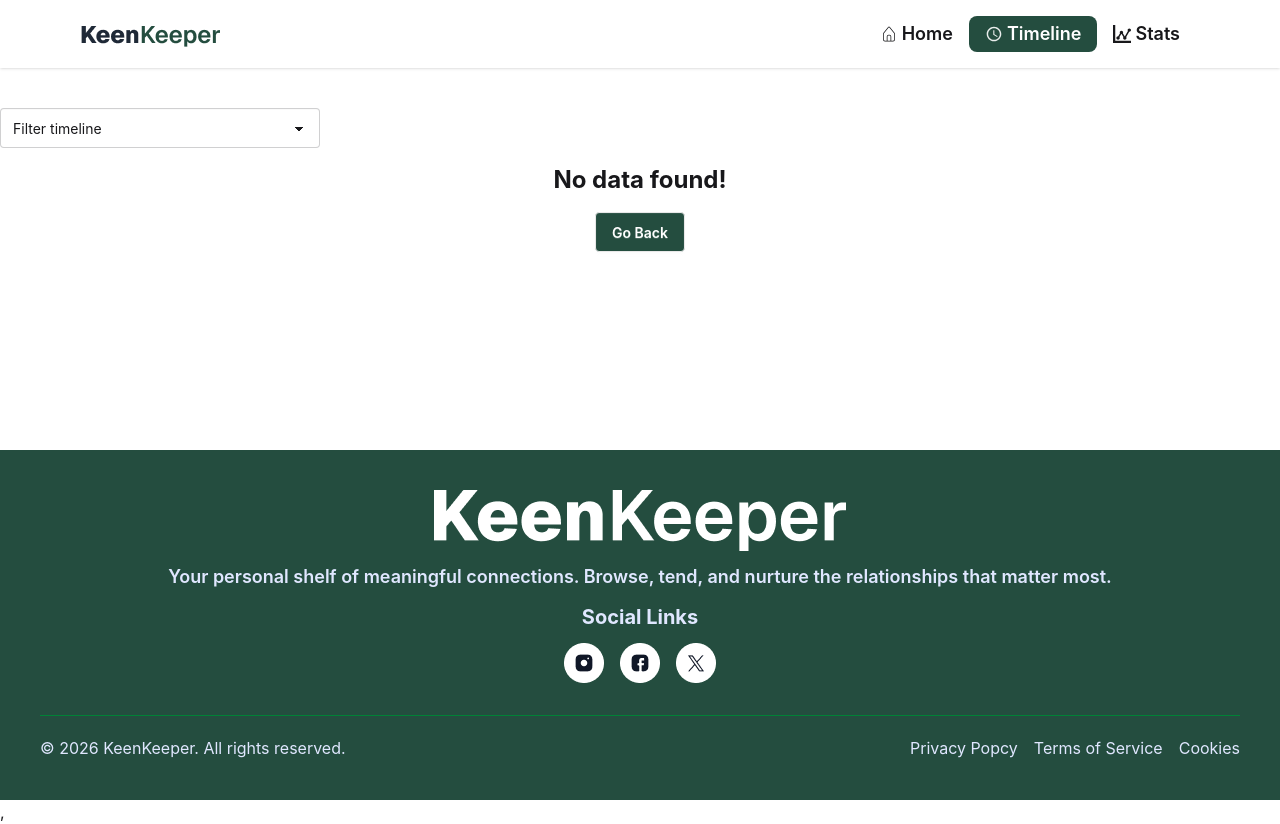
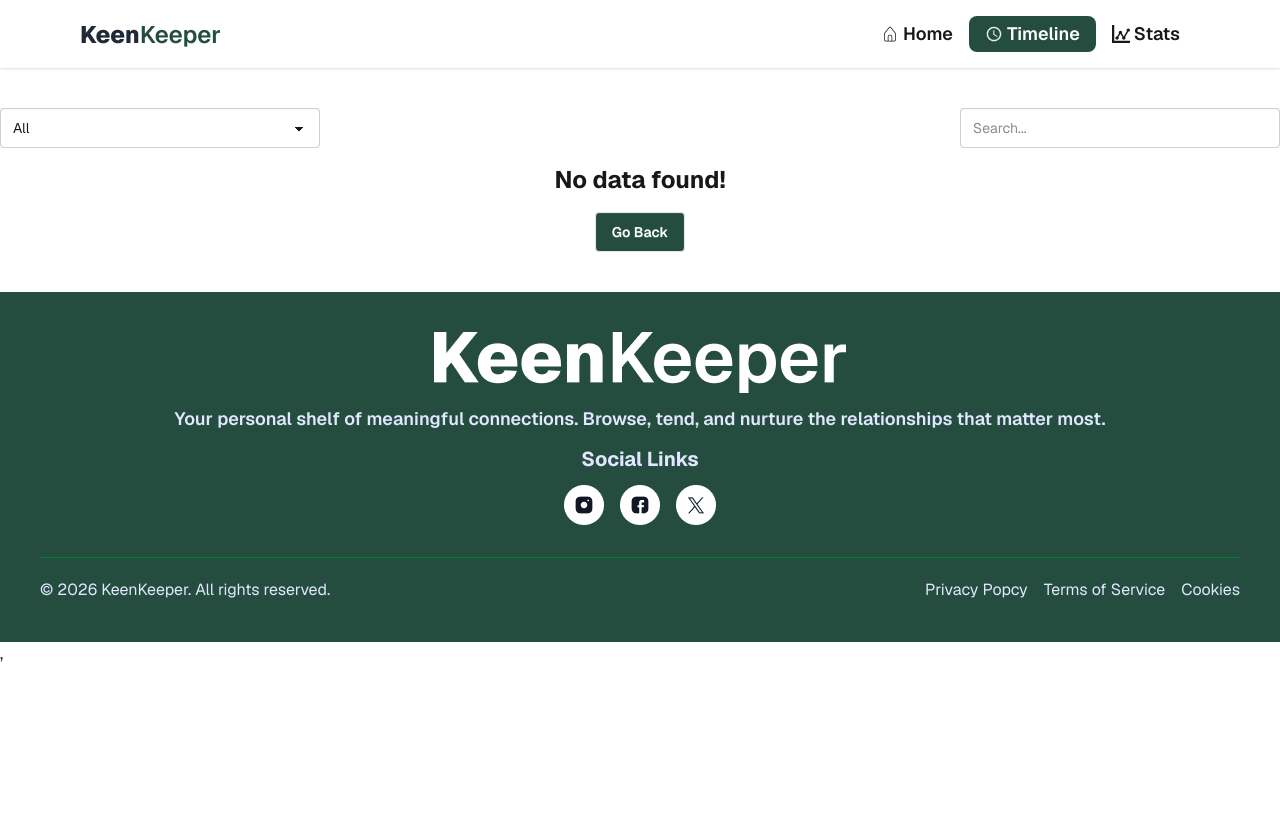
Before and after one commit to asrahat/keen-keeper-a7, a React (Vite) app: page /selectedFriends in a window 1280 px wide. After the commit the page ends 800 px from the top, so only its background shows below. Built offline with nearby package versions, Linux system fonts and the light colour scheme.

Commit message:
readme file added

```diff
--- a/src/index.css
+++ b/src/index.css
@@ -1,2 +1,7 @@
+@import url('https://fonts.googleapis.com/css2?family=Geist:wght@100..900&display=swap');
 @import "tailwindcss";
 @plugin "daisyui";
+
+*{
+      font-family: "Geist", sans-serif;
+}
--- a/src/layout/Root.jsx
+++ b/src/layout/Root.jsx
@@ -1,15 +1,13 @@
-import React from 'react';
-import Navbar from '../components/shared/Navbar';
-import { Outlet } from 'react-router';
-import Footer from '../components/shared/Footer';
+import React from "react";
+import Navbar from "../components/shared/Navbar";
+import { Outlet } from "react-router";
+import Footer from "../components/shared/Footer";
 
 const Root = () => {
   return (
-        <div className='min-h-screen flex flex-col'>
+    <div>
       <Navbar></Navbar>
-            <div className='flex-1'>
       <Outlet></Outlet>
-            </div>
       <Footer></Footer>
     </div>
   );
--- a/src/main.jsx
+++ b/src/main.jsx
@@ -12,6 +12,7 @@ import SelectFriends from "./pages/selectFriends/SelectFriends";
 import SelectFriendsProvider from "./context/selectFriendsProvider";
 import Stats from "./pages/stats/Stats";
 import { ToastContainer } from "react-toastify";
+import NotFound from "./pages/notFound/NotFound";
 const router = createBrowserRouter([
   {
     path: "/",
@@ -37,8 +38,10 @@ const router = createBrowserRouter([
         path:'/stats',
         Component:Stats
       }
-    ]
+    ],
+    errorElement:<NotFound></NotFound>
   },
+
 ]);
 createRoot(document.getElementById("root")).render(
   <StrictMode>
--- a/src/pages/friends/Friends.jsx
+++ b/src/pages/friends/Friends.jsx
@@ -1,20 +1,26 @@
-import React from 'react';
-import useFriends from '../../hooks/useFriends';
-import FriendCard from '../../components/ui/FriendCard';
+import React from "react";
+import useFriends from "../../hooks/useFriends";
+import FriendCard from "../../components/ui/FriendCard";
 
 const Friends = () => {
-    const {friends, loading } = useFriends();
-    console.log(friends, loading );
-    return (
-        <div className='container mx-auto my-10'>
-           <h2 className='text-center text-2xl font-bold my-4'>My Friends</h2>
-           <div className='grid md:grid-cols-3 lg:grid-cols-4 gap-4'>
-            {
-            friends.map(friend=><FriendCard friend={friend} key={friend.id}></FriendCard>)
-           }
-           </div>
+  const { friends, loading } = useFriends();
+//   console.log(friends, loading);
+  return (
+    <div className="container mx-auto my-10">
+      {loading ? (
+        <div className="flex justify-center items-center "><span className="loading loading-bars loading-xl "></span></div>
+      ) : (
+        <div >
+          <h2 className="text-center text-2xl font-bold my-4">My Friends</h2>
+          <div className="grid md:grid-cols-3 lg:grid-cols-4 gap-4">
+            {friends.map((friend) => (
+              <FriendCard friend={friend} key={friend.id}></FriendCard>
+            ))}
+          </div>
         </div>
-    );
+      )}
+    </div>
+  );
 };
 
 export default Friends;
--- /dev/null
+++ b/src/pages/notFound/NotFound.jsx
@@ -0,0 +1,28 @@
+import React from 'react';
+import { Link } from 'react-router';
+
+const NotFound = () => {
+    return (
+        <div className="min-h-screen flex flex-col justify-center items-center bg-linear-to-br from-green-700 via-emerald-500 to-green-900 px-4">
+             <div className="bg-white/80 backdrop-blur-lg p-8 rounded-2xl shadow-2xl text-center max-w-md w-full">
+
+
+
+        <h1 className="text-5xl font-bold text-gray-800">404</h1>
+        <h2 className="text-xl font-semibold text-gray-600 mt-2">
+          Page not found
+        </h2>
+
+
+        <Link
+          to="/"
+          className="inline-block mt-6 px-6 py-3 bg-green-600 text-white rounded-full shadow-md hover:bg-green-700 hover:scale-105 transition-all duration-300"
+        >
+          Go Home
+        </Link>
+      </div>
+        </div>
+    );
+};
+
+export default NotFound;
--- a/src/pages/selectFriends/SelectFriends.jsx
+++ b/src/pages/selectFriends/SelectFriends.jsx
@@ -1,48 +1,75 @@
-import { useContext } from "react";
+import { useContext, useState } from "react";
 import { SelectFriendsContext } from "../../context/selectFriendsProvider";
 import callImg from "../../assets/call.png";
 import textImg from "../../assets/text.png";
 import videoImg from "../../assets/video.png";
 import { Link } from "react-router";
+
 const SelectFriends = () => {
-  const { selectedFriends, setSelectedFriends } =
-    useContext(SelectFriendsContext);
-  console.log(setSelectedFriends, "selectedFriends");
+  const { selectedFriends } = useContext(SelectFriendsContext);
+
+
+  const [filter, setFilter] = useState("all");
+  const [search, setSearch] = useState("");
+
+
+  const filteredFriends = selectedFriends.filter(
+    (friend) =>
+      (filter === "all" || friend.action === filter) &&
+      friend.name.toLowerCase().includes(search.toLowerCase())
+  ).sort((a,b)=>new Date(b.date)-new Date(a.date));
+
   return (
     <div className="container mx-auto my-10">
-      <div className="my-4">
-            <select className="select">
-              <option value="all" disabled selected>Filter timeline</option>
-              <option value="text">Text</option>
-              <option value="call">Call</option>
+
+
+      <div className="flex justify-between gap-3 my-4">
+
+
+        <select
+          className="select"
+          value={filter}
+          onChange={(e) => setFilter(e.target.value)}
+        >
+          <option value="all">All</option>
+          <option value="Call">Call</option>
+          <option value="Text">Text</option>
           <option value="Video">Video</option>
         </select>
+         <input
+          type="text"
+          placeholder="Search..."
+          className="input input-bordered"
+          onChange={(e) => setSearch(e.target.value)}
+        />
       </div>
-      {selectedFriends.length === 0 ? (
 
+
+      {filteredFriends.length === 0 ? (
         <div className="flex flex-col justify-center items-center space-y-4">
-            <h2 className=" text-2xl font-bold">No data found!</h2>
+          <h2 className="text-2xl font-bold">No data found!</h2>
           <Link to="/">
-              <button className="btn bg-[#244d3f] text-white">Go Back</button>
+            <button className="btn bg-[#244d3f] text-white">
+              Go Back
+            </button>
           </Link>
         </div>
       ) : (
-        selectedFriends.map((friend, idx) => (
+
+        filteredFriends.map((friend, idx) => (
           <div
             key={idx}
-            className=" p-3 mt-4 flex gap-3 items-center rounded-2xl backdrop-blur-lg shadow-lg hover:shadow-2xl hover:-translate-y-2 transition-all duration-300"
+            className="p-3 mt-4 flex gap-3 items-center rounded-2xl backdrop-blur-lg shadow-lg hover:shadow-2xl hover:-translate-y-2 transition-all duration-300"
           >
-            {/* Icon */}
+
             {friend.action === "Call" && <img src={callImg} className="w-8" />}
             {friend.action === "Text" && <img src={textImg} className="w-8" />}
-            {friend.action === "Video" && (
-              <img src={videoImg} className="w-8" />
-            )}
+            {friend.action === "Video" && <img src={videoImg} className="w-8" />}
 
-            {/* Text */}
+
             <div>
               <p>
-                {friend.action} with {friend.name}
+                {friend.action} with <b>{friend.name}</b>
               </p>
               <p className="text-sm text-gray-400">{friend.date}</p>
             </div>
```
Also changed, not shown: 1 other file (tests, documents, lock files or other folders). Lines whose indentation alone changed are shown as unchanged.
